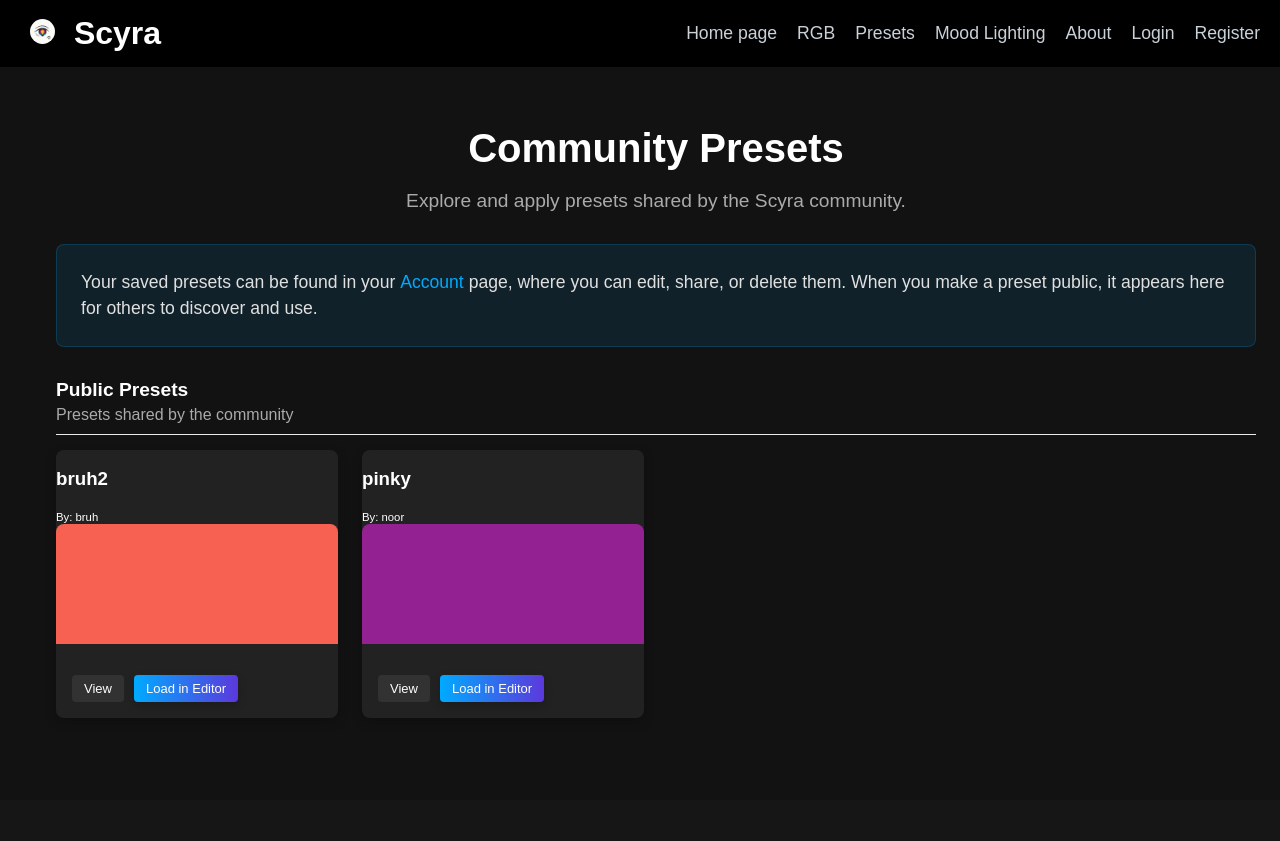
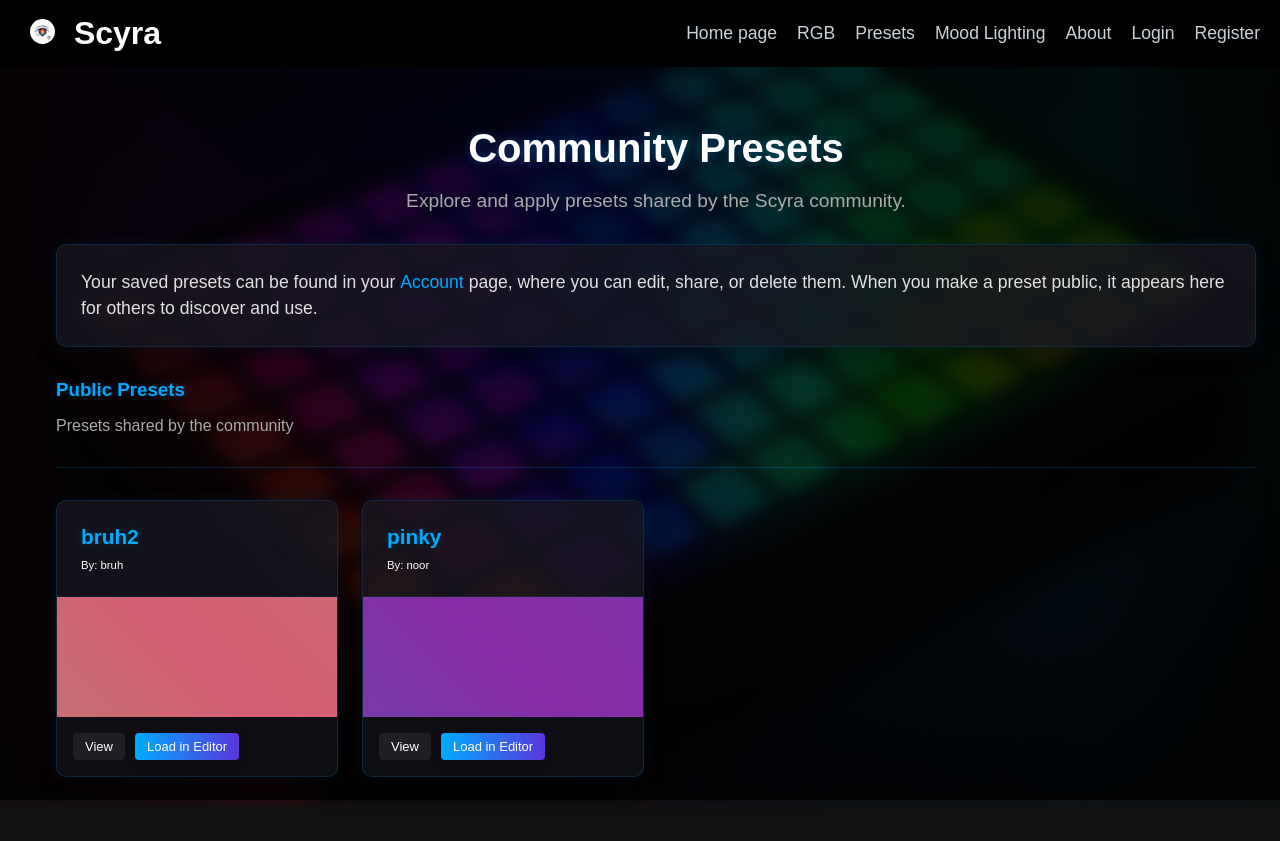
Before and after one commit to wenkow2k515/Scyra-WLED-RGB-group-project, a Flask app: page /presets in a window 1280 px wide. Before the commit the page ends 702 px from the top, so only its background shows below. Run offline with Flask 3, Linux system fonts and the light colour scheme; some libraries are stand-ins or nearby versions.

Commit message:
nhance presets page with app theme and background

```diff
--- a/app/static/css/presets.css
+++ b/app/static/css/presets.css
@@ -3,6 +3,8 @@
     max-width: 1200px;
     margin: 0 auto;
     padding: 2rem 1rem;
+    position: relative;
+    z-index: 1;
 }
 
 h3{
@@ -21,12 +23,14 @@ small{
 .page-header {
     text-align: center;
     margin-bottom: 2rem;
+    position: relative;
 }
 
 .page-header h1 {
     font-size: 2.5rem;
     color: #fff;
     margin-bottom: 0.5rem;
+    text-shadow: 0 0 10px rgba(0, 170, 255, 0.3);
 }
 
 .subtitle {
@@ -87,50 +91,76 @@ small{
 /* ======== PRESET GRID ======== */
 .presets-grid {
     display: grid;
-    grid-template-columns: repeat(auto-fill, minmax(250px, 1fr));
+    grid-template-columns: repeat(auto-fill, minmax(280px, 1fr));
     gap: 1.5rem;
     margin-bottom: 2rem;
 }
 
 .preset-card {
-    background-color: #222;
-    border-radius: 8px;
-    box-shadow: 0 4px 12px rgba(0, 0, 0, 0.2);
+    background: rgba(25, 25, 35, 0.75);
+    border: 1px solid rgba(0, 170, 255, 0.15);
+    border-radius: 10px;
     overflow: hidden;
-    transition: transform 0.3s ease;
+    transition: all 0.3s ease;
+    box-shadow: 0 8px 20px rgba(0, 0, 0, 0.4), 0 0 15px rgba(0, 170, 255, 0.1);
 }
 
 .preset-card:hover {
     transform: translateY(-5px);
+    box-shadow: 0 12px 25px rgba(0, 0, 0, 0.5), 0 0 20px rgba(0, 170, 255, 0.2);
+    border-color: rgba(0, 170, 255, 0.3);
+}
+
+.preset-header {
+    padding: 1.5rem;
+    border-bottom: 1px solid rgba(0, 170, 255, 0.1);
+}
+
+.preset-header h3 {
+    color: #00aaff;
+    margin: 0 0 0.5rem 0;
+    font-size: 1.3em;
+    text-shadow: 0 0 8px rgba(0, 170, 255, 0.2);
+}
+
+.preset-creator {
+    color: #aaa;
+    font-size: 0.9rem;
 }
 
 .preset-preview {
     height: 120px;
-    border-radius: 8px 8px 0 0;
-    background-color: #00aaff; /* Changed to match your theme */
+    background: linear-gradient(45deg, rgba(0, 170, 255, 0.1), rgba(101, 60, 250, 0.1));
+    position: relative;
+    overflow: hidden;
 }
 
-.preset-info {
-    padding: 1rem;
-    border-bottom: 1px solid #333;
+.preset-preview::after {
+    content: '';
+    position: absolute;
+    top: 0;
+    left: 0;
+    right: 0;
+    bottom: 0;
+    background: linear-gradient(45deg,
+        rgba(0, 170, 255, 0.1) 0%,
+        rgba(101, 60, 250, 0.1) 50%,
+        rgba(0, 170, 255, 0.1) 100%);
+    animation: gradientShift 3s ease infinite;
 }
 
-.preset-info h3 {
-    margin-bottom: 0.5rem;
-    color: #fff;
-}
-
-.preset-date {
-    color: #aaa;
-    font-size: 0.9rem;
+@keyframes gradientShift {
+    0% { background-position: 0% 50%; }
+    50% { background-position: 100% 50%; }
+    100% { background-position: 0% 50%; }
 }
 
 .preset-actions {
     display: flex;
     flex-wrap: wrap;
     gap: 10px;
-    margin-top: 15px;
     padding: 1rem;
+    background: rgba(0, 0, 0, 0.2);
 }
 
 /* ======== ADD PRESET CARD ======== */
@@ -388,20 +414,19 @@ body {
 
 /* Community preset styles */
 .section-header {
-    margin-top: 30px;
-    margin-bottom: 15px;
-    padding-bottom: 10px;
-    border-bottom: 1px solid #eaeaea;
+    margin-bottom: 2rem;
+    border-bottom: 1px solid rgba(0, 170, 255, 0.2);
+    padding-bottom: 1rem;
 }
 
 .section-header h3 {
-    font-size: 1.2rem;
-    margin-bottom: 5px;
+    color: #00aaff;
+    margin-bottom: 0.5rem;
+    text-shadow: 0 0 8px rgba(0, 170, 255, 0.3);
 }
 
 .section-header p {
-    color: whit;
-    margin: 0;
+    color: #aaa;
 }
 
 .shared-section {
@@ -421,11 +446,12 @@ body {
 
 /* Info Section */
 .info-section {
-    background-color: rgba(0, 170, 255, 0.1);
-    border-radius: 8px;
+    background: rgba(25, 25, 35, 0.75);
+    border-radius: 10px;
     padding: 1.5rem;
     margin-bottom: 2rem;
-    border: 1px solid rgba(0, 170, 255, 0.2);
+    border: 1px solid rgba(0, 170, 255, 0.15);
+    box-shadow: 0 8px 20px rgba(0, 0, 0, 0.4), 0 0 15px rgba(0, 170, 255, 0.1);
 }
 
 .info-text {
--- a/app/templates/presets.html
+++ b/app/templates/presets.html
@@ -2,9 +2,14 @@
 
 {% block extra_css %}
 <link rel="stylesheet" href="{{ url_for('static', filename='css/presets.css') }}">
+<link rel="stylesheet" href="{{ url_for('static', filename='css/home.css') }}">
 {% endblock %}
 
 {% block content %}
+<!-- Background elements -->
+<div class="led-bg"></div>
+<div class="bg-gradient"></div>
+
 <!-- Use semantic main tag for primary content -->
 <main class="presets-container">
     <!-- ======== PAGE HEADER ======== -->
```
Also changed, not shown: other parts of app/static/css/presets.css (+16 -18 lines).
